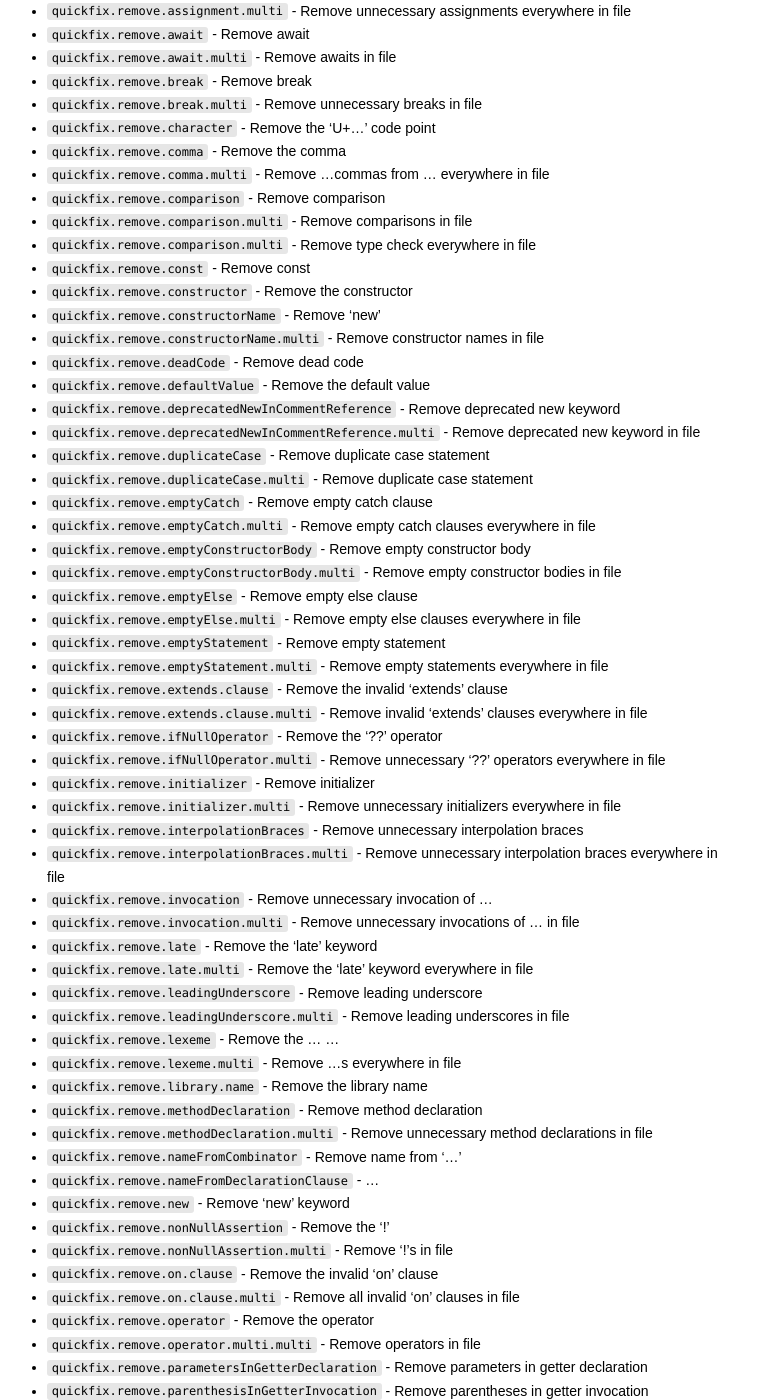
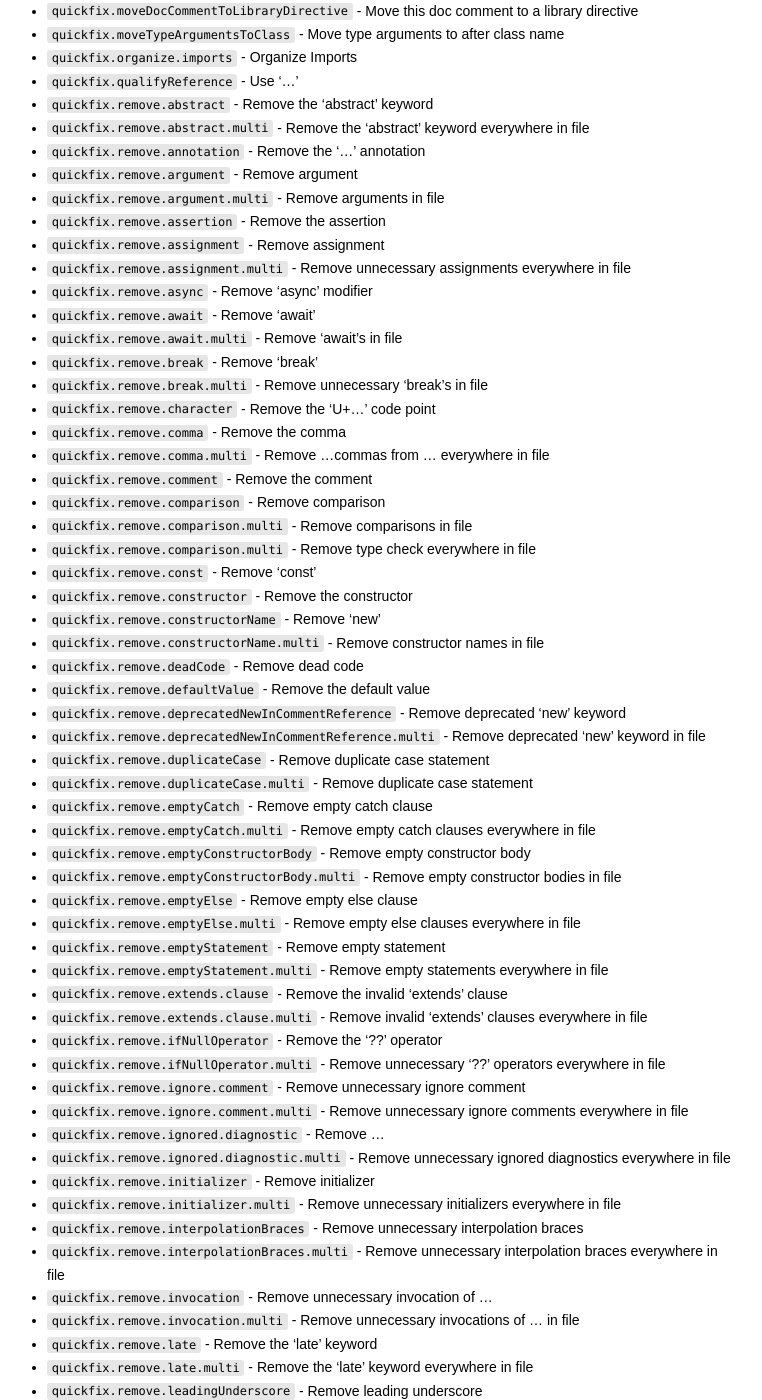
Before and after one commit to Dart-Code/Website, a Jekyll site: the page built from _docs/refactorings-and-code-fixes.md, in a window 1280 px wide and 1400 px high, scrolled down 4724 px. Shown: the whole window, without its empty margins (334-1096 px from the left). Built offline with Jekyll 4.4.1, drawn with Linux system fonts in a browser that asks for light colours; some of the changed text lies outside the part shown.

Commit message:
Update refactorings-and-code-fixes.md

```diff
--- a/_docs/refactorings-and-code-fixes.md
+++ b/_docs/refactorings-and-code-fixes.md
@@ -45,7 +45,7 @@ Note: These IDs are only provided by recent versions of the Dart analysis server
 - `quickfix.add.missingParameterNamed` - Add named parameter '...'
 - `quickfix.add.missingParameterPositional` - Add optional positional parameter
 - `quickfix.add.missingParameterRequired` - Add required positional parameter
-- `quickfix.add.missingRequiredArgument` - Add required argument '...'
+- `quickfix.add.missingRequiredArgument` - Add ... required argument...
 - `quickfix.add.missingSwitchCases` - Add missing switch cases
 - `quickfix.add.neNull` - Add != null
 - `quickfix.add.neNull.multi` - Add != null everywhere in file
@@ -77,8 +77,11 @@ Note: These IDs are only provided by recent versions of the Dart analysis server
 - `quickfix.convert.bodyToBlock.multi` - Convert to block body everywhere in file
 - `quickfix.convert.classToEnum` - Convert class to an enum
 - `quickfix.convert.classToEnum.multi` - Convert classes to enums in file
+- `quickfix.convert.getter` - Convert '...' to a getter
 - `quickfix.convert.isNot` - Convert to is!
 - `quickfix.convert.isNot.multi` - Convert to is! everywhere in file
+- `quickfix.convert.nullCheckToNullAwareElement` - Convert null check to null-aware element
+- `quickfix.convert.nullCheckToNullAwareElement.multi` - Convert null check to null-aware element in file
 - `quickfix.convert.quotes` - Convert the quotes and remove escapes
 - `quickfix.convert.quotes.multi` - Convert the quotes and remove escapes everywhere in file
 - `quickfix.convert.toBoolExpression` - Convert to boolean expression
@@ -93,6 +96,7 @@ Note: These IDs are only provided by recent versions of the Dart analysis server
 - `quickfix.convert.toExpressionBody.multi` - Convert to expression bodies everywhere in file
 - `quickfix.convert.toFlutterStyleTodo` - Convert to flutter style todo
 - `quickfix.convert.toFlutterStyleTodo.multi` - Convert to flutter style todos everywhere in file
+- `quickfix.convert.toForEach` - Convert to 'forEach'
 - `quickfix.convert.toForElement` - Convert to a 'for' element
 - `quickfix.convert.toForElement.multi` - Convert to 'for' elements everywhere in file
 - `quickfix.convert.toForLoop` - Convert 'forEach' to a 'for' loop
@@ -115,6 +119,10 @@ Note: These IDs are only provided by recent versions of the Dart analysis server
 - `quickfix.convert.toNamedArguments` - Convert to named arguments
 - `quickfix.convert.toNullAware` - Convert to use '?.'
 - `quickfix.convert.toNullAware.multi` - Convert to use '?.' everywhere in file
+- `quickfix.convert.toNullAwareListElement` - Convert to use '?'
+- `quickfix.convert.toNullAwareMapEntryKey` - Convert to use '?'
+- `quickfix.convert.toNullAwareMayEntryValue` - Convert to use '?'
+- `quickfix.convert.toNullAwareSetElement` - Convert to use '?'
 - `quickfix.convert.toNullAwareSpread` - Convert to use '...?'
 - `quickfix.convert.toNullAwareSpread.multi` - Convert to use '...?' everywhere in file
 - `quickfix.convert.toOnType` - Convert to 'on ...'
@@ -158,10 +166,11 @@ Note: These IDs are only provided by recent versions of the Dart analysis server
 - `quickfix.flutter.convert.childrenToChild` - Convert to child:
 - `quickfix.flutter.makeConditionalOnDebugMode` - Make conditional on 'kDebugMode'
 - `quickfix.flutter.wrap.text` - Wrap in a 'Text' widget
-- `quickfix.ignore.line` - Ignore '...' for this line
 - `quickfix.import.async` - Import 'dart:async'
-- `quickfix.import.libraryPrefix` - Use imported library '...' with prefix '...'
+- `quickfix.import.libraryHide` - Hide others to use '...' from '...'...
 - `quickfix.insertBody` - Insert body
+- `quickfix.insertOnKeyword` - Insert 'on' keyword
+- `quickfix.insertOnKeyword.multi` - Insert 'on' keyword in file
 - `quickfix.insertSemicolon` - Insert ';'
 - `quickfix.insertSemicolon.multi` - Insert ';' everywhere in file
 - `quickfix.makeClassAbstract` - Make class '...' abstract
@@ -177,6 +186,8 @@ Note: These IDs are only provided by recent versions of the Dart analysis server
 - `quickfix.makeVariableNullable` - Make '...' nullable
 - `quickfix.matchAnyMap` - Match any map
 - `quickfix.matchEmptyMap` - Match an empty map
+- `quickfix.mergeCombinatorsHide.show` - Merge combinators into a single 'hide'
+- `quickfix.mergeCombinatorsShow.hide` - Merge combinators into a single 'show'
 - `quickfix.moveAnnotationToLibraryDirective` - Move this annotation to a library directive
 - `quickfix.moveDocCommentToLibraryDirective` - Move this doc comment to a library directive
 - `quickfix.moveTypeArgumentsToClass` - Move type arguments to after class name
@@ -190,24 +201,26 @@ Note: These IDs are only provided by recent versions of the Dart analysis server
 - `quickfix.remove.assertion` - Remove the assertion
 - `quickfix.remove.assignment` - Remove assignment
 - `quickfix.remove.assignment.multi` - Remove unnecessary assignments everywhere in file
-- `quickfix.remove.await` - Remove await
-- `quickfix.remove.await.multi` - Remove awaits in file
-- `quickfix.remove.break` - Remove break
-- `quickfix.remove.break.multi` - Remove unnecessary breaks in file
+- `quickfix.remove.async` - Remove 'async' modifier
+- `quickfix.remove.await` - Remove 'await'
+- `quickfix.remove.await.multi` - Remove 'await's in file
+- `quickfix.remove.break` - Remove 'break'
+- `quickfix.remove.break.multi` - Remove unnecessary 'break's in file
 - `quickfix.remove.character` - Remove the 'U+...' code point
 - `quickfix.remove.comma` - Remove the comma
 - `quickfix.remove.comma.multi` - Remove ...commas from ... everywhere in file
+- `quickfix.remove.comment` - Remove the comment
 - `quickfix.remove.comparison` - Remove comparison
 - `quickfix.remove.comparison.multi` - Remove comparisons in file
 - `quickfix.remove.comparison.multi` - Remove type check everywhere in file
-- `quickfix.remove.const` - Remove const
+- `quickfix.remove.const` - Remove 'const'
 - `quickfix.remove.constructor` - Remove the constructor
 - `quickfix.remove.constructorName` - Remove 'new'
 - `quickfix.remove.constructorName.multi` - Remove constructor names in file
 - `quickfix.remove.deadCode` - Remove dead code
 - `quickfix.remove.defaultValue` - Remove the default value
-- `quickfix.remove.deprecatedNewInCommentReference` - Remove deprecated new keyword
-- `quickfix.remove.deprecatedNewInCommentReference.multi` - Remove deprecated new keyword in file
+- `quickfix.remove.deprecatedNewInCommentReference` - Remove deprecated 'new' keyword
+- `quickfix.remove.deprecatedNewInCommentReference.multi` - Remove deprecated 'new' keyword in file
 - `quickfix.remove.duplicateCase` - Remove duplicate case statement
 - `quickfix.remove.duplicateCase.multi` - Remove duplicate case statement
 - `quickfix.remove.emptyCatch` - Remove empty catch clause
@@ -222,6 +235,10 @@ Note: These IDs are only provided by recent versions of the Dart analysis server
 - `quickfix.remove.extends.clause.multi` - Remove invalid 'extends' clauses everywhere in file
 - `quickfix.remove.ifNullOperator` - Remove the '??' operator
 - `quickfix.remove.ifNullOperator.multi` - Remove unnecessary '??' operators everywhere in file
+- `quickfix.remove.ignore.comment` - Remove unnecessary ignore comment
+- `quickfix.remove.ignore.comment.multi` - Remove unnecessary ignore comments everywhere in file
+- `quickfix.remove.ignored.diagnostic` - Remove ...
+- `quickfix.remove.ignored.diagnostic.multi` - Remove unnecessary ignored diagnostics everywhere in file
 - `quickfix.remove.initializer` - Remove initializer
 - `quickfix.remove.initializer.multi` - Remove unnecessary initializers everywhere in file
 - `quickfix.remove.interpolationBraces` - Remove unnecessary interpolation braces
@@ -261,11 +278,13 @@ Note: These IDs are only provided by recent versions of the Dart analysis server
 - `quickfix.remove.typeAnnotation.multi` - Remove unnecessary type annotations in file
 - `quickfix.remove.typeArguments` - Remove type arguments
 - `quickfix.remove.typeCheck` - Remove type check
+- `quickfix.remove.unawaited` - Remove 'unawaited' call
+- `quickfix.remove.unawaited.multi` - Remove 'unawaited' call in file
 - `quickfix.remove.unexpectedUnderscores` - Remove unexpected '_' characters
 - `quickfix.remove.unexpectedUnderscores.multi` - Remove unexpected '_' characters in file
 - `quickfix.remove.unnecessaryCast` - Remove unnecessary cast
 - `quickfix.remove.unnecessaryCast.multi` - Remove all unnecessary casts in file
-- `quickfix.remove.unnecessaryConst` - Remove unnecessary const keyword
+- `quickfix.remove.unnecessaryConst` - Remove unnecessary 'const' keyword
 - `quickfix.remove.unnecessaryConst.multi` - Remove unnecessary 'const' keywords everywhere in file
 - `quickfix.remove.unnecessaryContainer` - Remove unnecessary 'Container'
 - `quickfix.remove.unnecessaryContainer.multi` - Remove unnecessary 'Container's in file
@@ -315,6 +334,8 @@ Note: These IDs are only provided by recent versions of the Dart analysis server
 - `quickfix.replace.colonWithEquals.multi` - Replace ':'s with '='s everywhere in file
 - `quickfix.replace.colonWithIn` - Replace ':' with 'in'
 - `quickfix.replace.colonWithIn.multi` - Replace ':'s with 'in's everywhere in file
+- `quickfix.replace.containerWithColoredBox` - Replace with 'ColoredBox'
+- `quickfix.replace.containerWithColoredBox.multi` - Replace with 'ColoredBox' everywhere in file
 - `quickfix.replace.containerWithSizedBox` - Replace with 'SizedBox'
 - `quickfix.replace.containerWithSizedBox.multi` - Replace with 'SizedBox' everywhere in file
 - `quickfix.replace.finalWithConst` - Replace 'final' with 'const'
@@ -357,6 +378,8 @@ Note: These IDs are only provided by recent versions of the Dart analysis server
 - `quickfix.replace.withIsNotEmpty.multi` - Replace with 'isNotEmpty' everywhere in file
 - `quickfix.replace.withNotNullAware` - Replace with '...'
 - `quickfix.replace.withNotNullAware.multi` - Replace with non-null-aware operator everywhere in file
+- `quickfix.replace.withNotNullAwareElementOrEntry` - Remove the '?'
+- `quickfix.replace.withNotNullAwareElementOrEntry.multi` - Remove the '?' everywhere in file
 - `quickfix.replace.withNullAware` - Replace the '...' with a '...' in the invocation
 - `quickfix.replace.withPartOfUri` - Replace with 'part of ...'
 - `quickfix.replace.withTearOff` - Replace function literal with tear-off
@@ -403,7 +426,7 @@ Note: These IDs are only provided by recent versions of the Dart analysis server
 - `refactor.convert.classToEnum` - Convert class to an enum
 - `refactor.convert.classToMixin` - Convert class to a mixin
 - `refactor.convert.conditionalToIfElse` - Replace conditional with 'if-else'
-- `refactor.convert.finalFieldToGetter` - Convert to getter
+- `refactor.convert.finalFieldToGetter` - Convert '...' to a getter
 - `refactor.convert.forEachToForIndex` - Convert to for-index loop
 - `refactor.convert.getterToFinalField` - Convert to final field
 - `refactor.convert.ifCaseStatement` - Convert to 'if-case' statement
@@ -446,16 +469,24 @@ Note: These IDs are only provided by recent versions of the Dart analysis server
 - `refactor.flutter.wrap.center` - Wrap with Center
 - `refactor.flutter.wrap.column` - Wrap with Column
 - `refactor.flutter.wrap.container` - Wrap with Container
+- `refactor.flutter.wrap.expanded` - Wrap with Expanded
+- `refactor.flutter.wrap.flexible` - Wrap with Flexible
+- `refactor.flutter.wrap.futureBuilder` - Wrap with FutureBuilder
 - `refactor.flutter.wrap.generic` - Wrap with widget...
 - `refactor.flutter.wrap.padding` - Wrap with Padding
 - `refactor.flutter.wrap.row` - Wrap with Row
 - `refactor.flutter.wrap.sizedBox` - Wrap with SizedBox
 - `refactor.flutter.wrap.streamBuilder` - Wrap with StreamBuilder
+- `refactor.flutter.wrap.valueListenableBuilder` - Wrap with ValueListenableBuilder
 - `refactor.inline` - Inline invocation of '...'
+- `refactor.inlineElseBlock` - Join the 'else' block with inner 'if' statement
+- `refactor.inlineEnclosingElseBlock` - Join 'if' statement with outer 'else' block
+- `refactor.invertConditional` - Invert conditional expression
 - `refactor.invertIf` - Invert 'if' statement
 - `refactor.joinVariableDeclaration` - Join variable declaration
 - `refactor.joinWithInnerIf` - Join 'if' statement with inner 'if' statement
 - `refactor.joinWithOuterIf` - Join 'if' statement with outer 'if' statement
+- `refactor.remove.async` - Remove 'async' modifier
 - `refactor.remove.digitSeparators` - Remove digit separators
 - `refactor.replace.withVar` - Replace type annotation with 'var'
 - `refactor.shadowField` - Create a local variable that shadows the field
```
Also changed, not shown: other parts of _docs/refactorings-and-code-fixes.md (+2 -3 lines).
